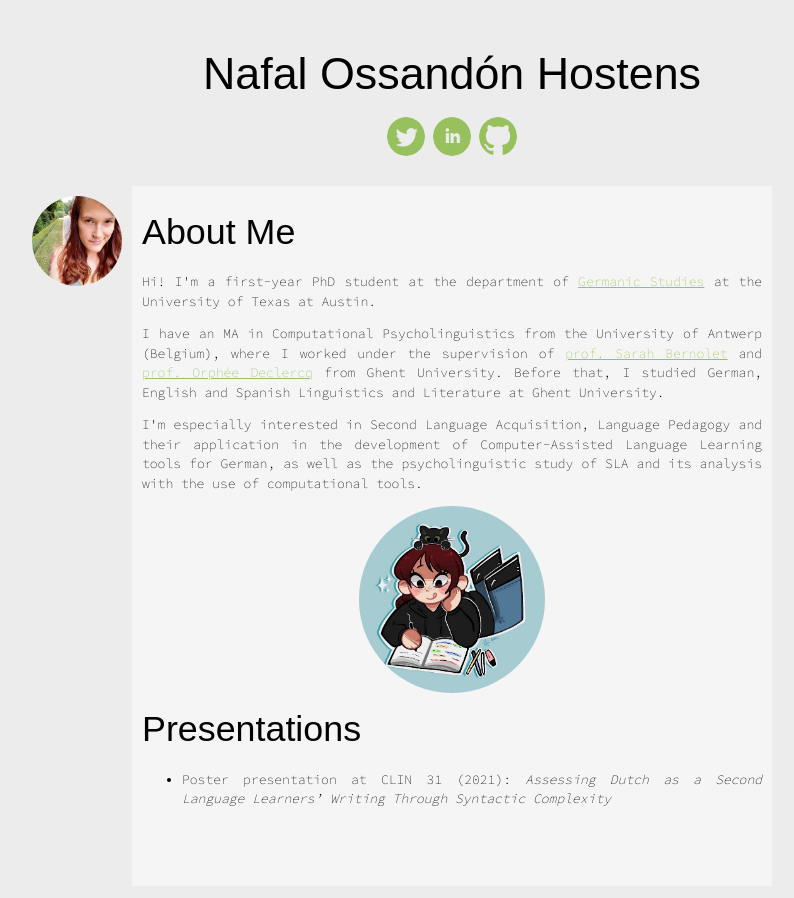
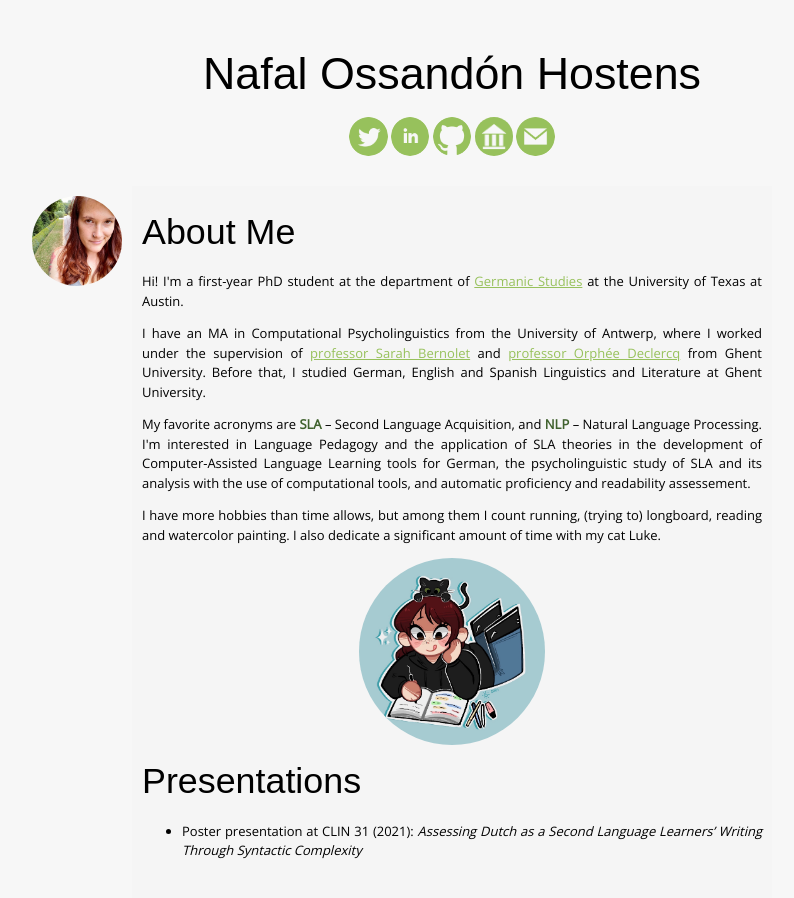
Before and after one commit to nohstns/nohstns.github.io, a plain HTML site: page index.html in a window 1280 px wide. Shown: the whole page, without its empty margins (188-982 px from the left). Drawn offline with nearby package versions, Linux system fonts and the light colour scheme; a web font is replaced by a local one.

Commit message:
Small font and color changes

```diff
--- a/index.html
+++ b/index.html
@@ -15,7 +15,7 @@
     <link rel="preconnect" href="https://fonts.gstatic.com" crossorigin>
     <link href="https://fonts.googleapis.com/css2?family=Josefin+Slab:wght@100&family=Wire+One&display=swap" rel="stylesheet">
     <link href="https://fonts.googleapis.com/css2?family=Josefin+Slab:wght@100&family=Source+Code+Pro:wght@200&family=Wire+One&display=swap" rel="stylesheet">
-
+    <link href="https://fonts.googleapis.com/css2?family=Open+Sans:wght@300&display=swap" rel="stylesheet">
   </head>
 
   <body>
@@ -26,6 +26,9 @@
     <div class="icon"><a href="http://www.twitter.com/nohstns/" target="_blank"><img src="./img/iconmonstr-twitter-4-240.png" alt="Light green twitter logo" style="max-width: 100%"/></a></div>
     <div class="icon"><a href="https://www.linkedin.com/in/nohstns/" target="_blank"><img src="./img/iconmonstr-linkedin-4-240.png" alt="Light green LinkedIn logo" style="max-width: 100%"/></a></div>
     <div class="icon"><a href="https://github.com/nohstns" target="_blank"><img src="./img/iconmonstr-github-1-240.png" alt="Light green GitHub logo" style="max-width: 100%"/></a></div>
+    <div class="icon"><a href="https://liberalarts.utexas.edu/germanic/GradStudents/profile.php?id=no4325" target="_blank"><img src="./img/iconmonstr-bank-1-240-2.png" alt="Light green University icon linking to Nafal's UT profile" style="max-width: 100%"/></a></div>
+    <div class="icon"><a href="mailto:nohstns@utexas.edu" target="_blank"><img src="./img/iconmonstr-email-10-240.png" alt="Light green Email icon" style="max-width: 100%"/></a></div>
+
   </header>
 
     <!---------------------- Navigation-------------------->
@@ -54,15 +57,16 @@
 
     <div class="column middle">
       <h2>About Me</h2>
-      <p>Hi! I'm a first-year PhD student at the department of <a href ="https://liberalarts.utexas.edu/germanic/index.php
-            target= _blank">Germanic Studies</a> at the University of Texas at Austin.
+      <p>Hi! I'm a first-year PhD student at the department of <a href ="https://liberalarts.utexas.edu/germanic/index.php"
+            target= "_blank">Germanic Studies</a> at the University of Texas at Austin.
       </p>
-      <p>I have an MA in Computational Psycholinguistics from the University of Antwerp (Belgium), where I worked under the supervision of
-        <a href="https://www.uantwerpen.be/en/staff/sarah-bernolet/">prof. Sarah Bernolet</a> and
-        <a href="https://research.flw.ugent.be/nl/orphee.declercq">prof. Orphée Declercq</a> from Ghent University. Before that, I studied German, English and
+      <p>I have an MA in Computational Psycholinguistics from the University of Antwerp, where I worked under the supervision of
+        <a href="https://www.uantwerpen.be/en/staff/sarah-bernolet/">professor Sarah Bernolet</a> and
+        <a href="https://research.flw.ugent.be/nl/orphee.declercq">professor Orphée Declercq</a> from Ghent University. Before that, I studied German, English and
             Spanish Linguistics and Literature at Ghent University.
       </p>
-      <p>I'm especially interested in Second Language Acquisition, Language Pedagogy and their application in the development of Computer-Assisted Language Learning tools for German, as well as the psycholinguistic study of SLA and its analysis with the use of computational tools.</p>
+      <p>My favorite acronyms are <emph>SLA</emph> – Second Language Acquisition, and <emph>NLP</emph> – Natural Language Processing. I'm interested in Language Pedagogy and the application of SLA theories in the development of Computer-Assisted Language Learning tools for German, the psycholinguistic study of SLA and its analysis with the use of computational tools, and automatic proficiency and readability assessement.</p>
+      <p>I have more hobbies than time allows, but among them I count running, (trying to) longboard, reading and watercolor painting. I also dedicate a significant amount of time with my cat Luke. </p>
       <div style="text-align: center;"><img src="./img/avatar.JPG" alt="Avatar drawing of Nafal"/></div>
       <h2>Presentations</h2>
       <ul>
--- a/styles.css
+++ b/styles.css
@@ -54,9 +54,9 @@ footer{
 }
 
 body{
-  background-color: #ECECEC;
+  background-color: #F7F7F7;
   text-align: justify;
-  font-family: 'Source Code Pro', monospace;
+  font-family: 'Open Sans', sans-serif;
   font-size: small;
   height: 100%;
 }
@@ -71,7 +71,13 @@ a{
 
 a:hover {
   font-weight: bold;
+  background-color: white;
 
+}
+
+emph{
+  color:#3F612D;
+  font-weight: bold;
 }
 
 .highlightme {
```
Also changed, not shown: img/iconmonstr-bank-1-240-2.png (added), img/iconmonstr-email-10-240.png (added), 3 other files.
